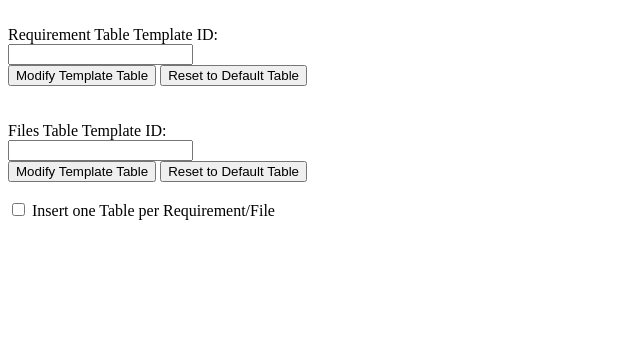
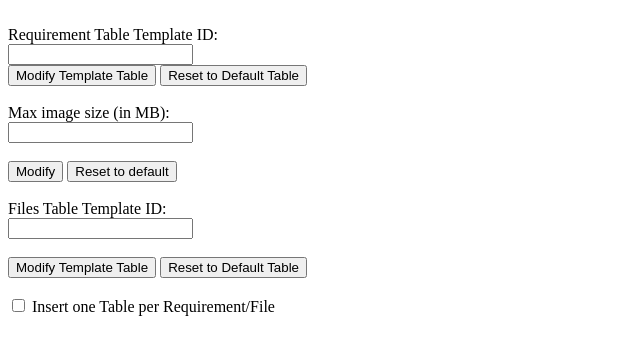
Before and after one commit to valispace/ValispaceGoogleDocsAddon, a plain HTML site: page src/frontend/optionsDialog.html in a window 1280 px wide. Shown: the whole page, without its empty margins (0-640 px from the left). Drawn offline with nearby package versions, Linux system fonts and the light colour scheme.

Commit message:
Interface in options

```diff
--- a/src/frontend/optionsDialog.html
+++ b/src/frontend/optionsDialog.html
@@ -18,12 +18,28 @@
     </div>
   </div>
 
-
   <div id="RequirementsTemplate">
     <input type="submit" value="Modify Template Table" class="action button" onclick="changeTable('requirements')">
     <input type="submit" value="Reset to Default Table" class="action button" onclick="resetTable('requirements')">
   </div>
+
   <br>
+
+  <div class="imageSizeInputContainer">
+    <div class="input-label">
+      <label for="max_image_size">Max image size (in MB): </label>
+    </div>
+    <div>
+      <input type="text" class="input-field" id="max_image_size" name="max_image_size">
+    </div>
+  </div>
+
+  <br>
+
+  <div id="RequirementsTemplate">
+    <input type="submit" value="Modify" class="action button" onclick="changeSize()">
+    <input type="submit" value="Reset to default" class="action button" onclick="resetSize()">
+  </div>
 
   <br>
 
@@ -36,6 +52,7 @@
     </div>
   </div>
 
+  <br>
 
   <div id="FilesTemplate">
     <input type="submit" value="Modify Template Table" class="action button" onclick="changeTable('files')">
@@ -78,6 +95,34 @@
       google.script.run.withSuccessHandler(closeIt).resetTableTemplate(module);
     };
 
+    function changeSize(v) {
+      const min_size = 1.0 / 1024.0 * 128.0;  // 128 KB
+      const max_size = 1024.0;  // 1 GB
+
+      let value = Number(v);
+      if (isNaN(value)) {
+        value = Number($("#max_image_size").val());
+        if (isNaN(value)) {
+          value = 128;
+        }
+      }
+
+      if (value < min_size) {
+        value = min_size;
+      }
+      else {
+        if (value > max_size) {
+        value = max_size;
+        }
+      }
+
+      $("#max_image_size").val(value);
+    }
+
+    function resetSize() {
+      changeSize(128)
+    }
+
     function setIndividualInsertion(el) {
       var setting = $(el).is(':checked')
       google.script.run.withSuccessHandler(closeIt).setIndividualTables(setting);
```
